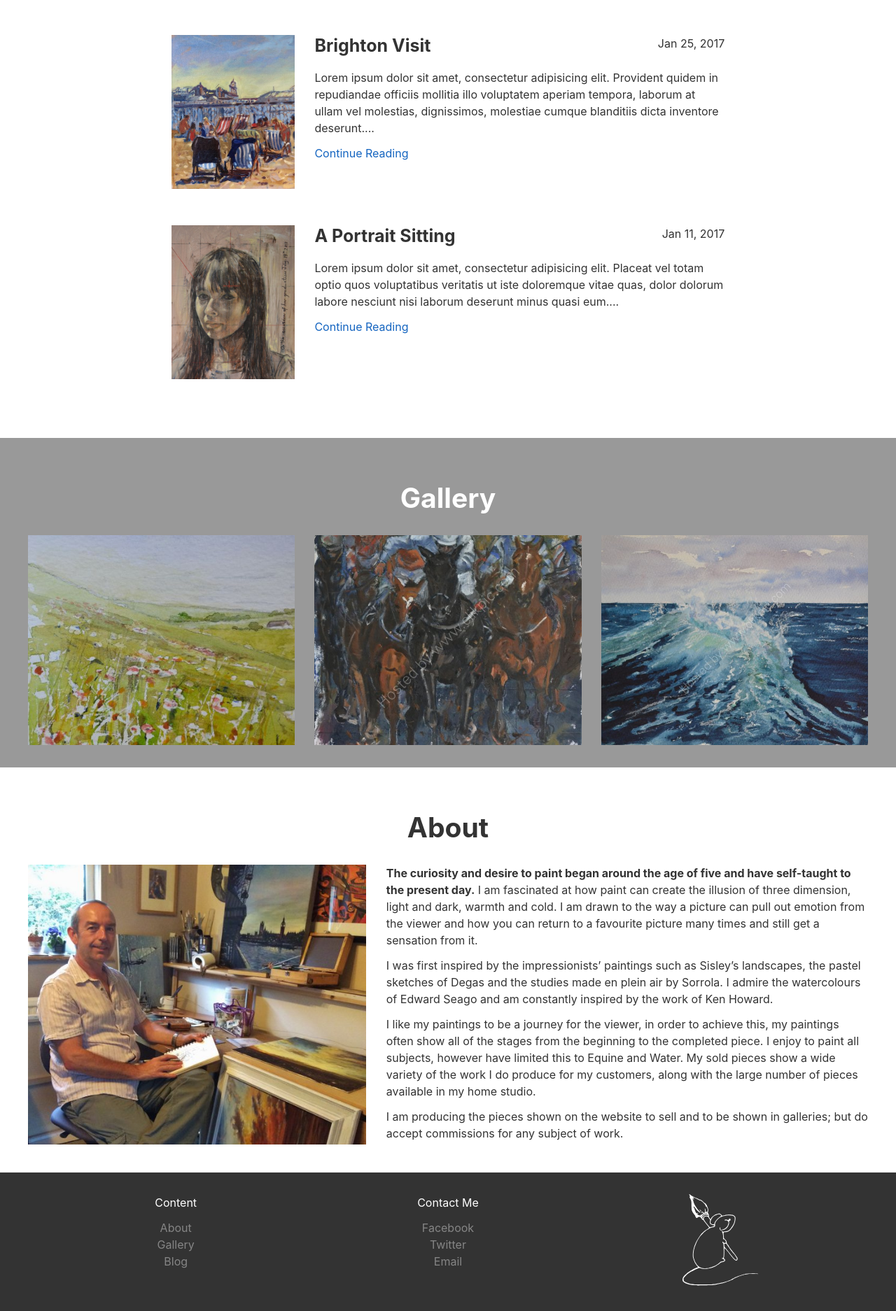
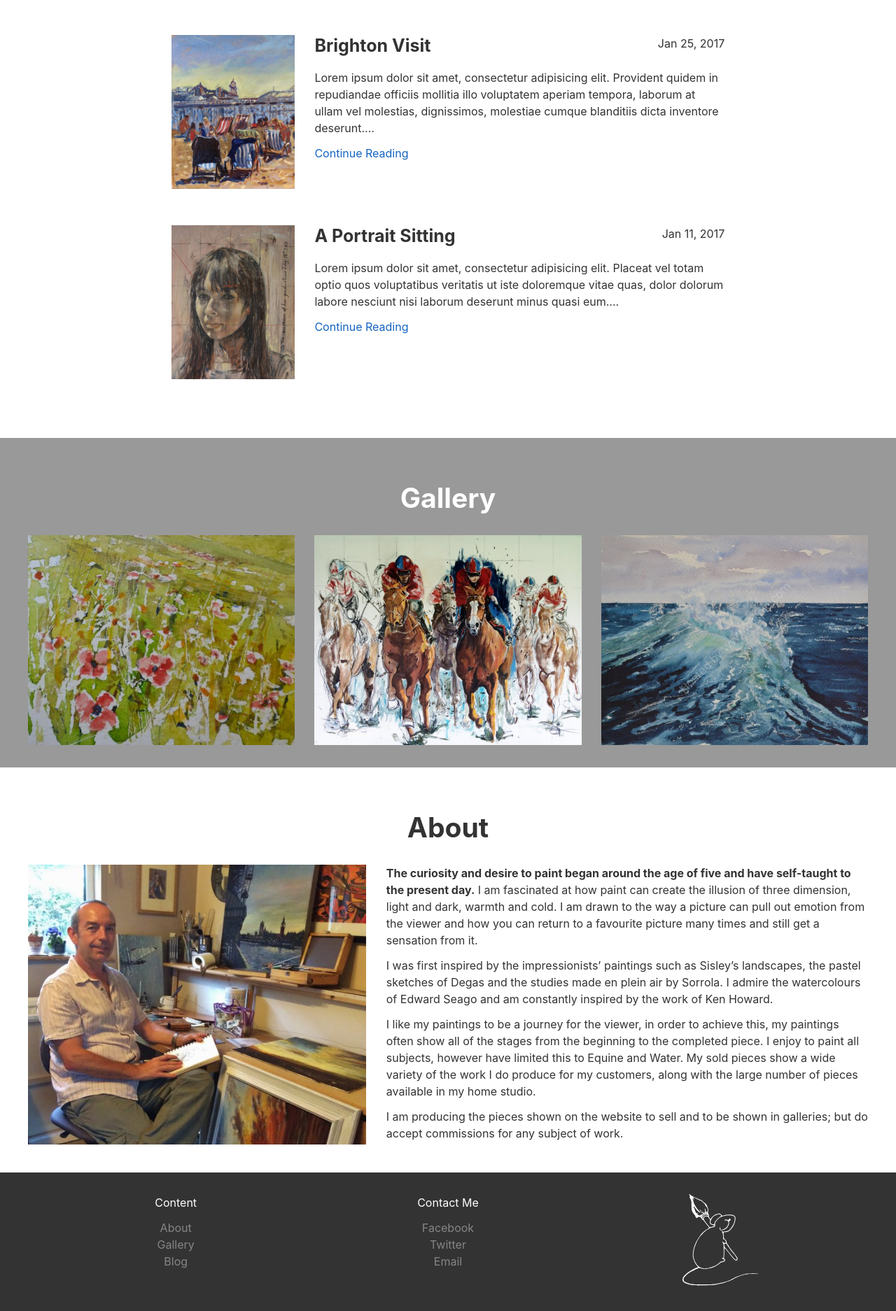
Before and after one commit to PaintTheMouse/test, a Jekyll site: the page built from index.html, in a window 1280 px wide. Shown: the part 1261-3135 px from the top of the page at 70% size. Built offline with Jekyll 4.4.1, drawn with Linux system fonts in a browser that asks for light colours; nearby versions of some CDN libraries.

Commit message:
gallery img background center bottom

```diff
--- a/_app/sass/style.scss
+++ b/_app/sass/style.scss
@@ -58,12 +58,15 @@ section {
   }
 }
 
+
 // Gallery
+
 .gallery-img-wrapper {
   @include span-columns(4);
   background-size: cover;
   background-repeat: no-repeat;
-  background-position: center;
+  background-position: center bottom;
+  // background-position-y: -50px;
   @include media($mobile) {
     @include span-columns(12);
     margin-bottom: $gutter;
--- a/index.html
+++ b/index.html
@@ -2,13 +2,11 @@
 layout: default
 title: Paint the Mouse
 ---
-
 <div class="masthead">
   <div class="container">
     <img class="masthead-title" src="images/logo/text_1line_white.png" alt="">
   </div>
 </div>
-
 <section id="blog" class="row-wrapper">
   <h1>Blog</h1>
   <div class="outer-container blog-post">
@@ -19,7 +17,9 @@ title: Paint the Mouse
     <div class="blog-text-wrapper">
       <div class="blog-date">Feb 03, 2017</div>
       <h4 class="blog-title">Exhibition in Spain</h4>
-        <p>I recently exhibited some of my work at Lorem ipsum dolor sit amet, consectetur adipisicing elit. Tenetur nostrum accusamus molestiae iste quaerat, sit neque maxime officiis, odio facere perferendis, deserunt voluptas veniam alias. Quisquam cumque obcaecati eius distinctio! </p>
+      <p>I recently exhibited some of my work at Lorem ipsum dolor sit amet, consectetur adipisicing elit. Tenetur nostrum accusamus
+        molestiae iste quaerat, sit neque maxime officiis, odio facere perferendis, deserunt voluptas veniam alias. Quisquam
+        cumque obcaecati eius distinctio! </p>
       <p class="continue-reading"><a href="detail-view.html">Continue Reading</a></p>
     </div>
   </div>
@@ -31,7 +31,9 @@ title: Paint the Mouse
     <div class="blog-text-wrapper">
       <div class="blog-date">Jan 25, 2017</div>
       <h4 class="blog-title">Brighton Visit</h4>
-        <p>Lorem ipsum dolor sit amet, consectetur adipisicing elit. Provident quidem in repudiandae officiis mollitia illo voluptatem aperiam tempora, laborum at ullam vel molestias, dignissimos, molestiae cumque blanditiis dicta inventore deserunt.... </p>
+      <p>Lorem ipsum dolor sit amet, consectetur adipisicing elit. Provident quidem in repudiandae officiis mollitia illo voluptatem
+        aperiam tempora, laborum at ullam vel molestias, dignissimos, molestiae cumque blanditiis dicta inventore deserunt....
+      </p>
       <p class="continue-reading"><a href="detail-view.html">Continue Reading</a></p>
     </div>
   </div>
@@ -43,7 +45,8 @@ title: Paint the Mouse
     <div class="blog-text-wrapper">
       <div class="blog-date">Jan 11, 2017</div>
       <h4 class="blog-title">A Portrait Sitting</h4>
-        <p>Lorem ipsum dolor sit amet, consectetur adipisicing elit. Placeat vel totam optio quos voluptatibus veritatis ut iste doloremque vitae quas, dolor dolorum labore nesciunt nisi laborum deserunt minus quasi eum.... </p>
+      <p>Lorem ipsum dolor sit amet, consectetur adipisicing elit. Placeat vel totam optio quos voluptatibus veritatis ut iste
+        doloremque vitae quas, dolor dolorum labore nesciunt nisi laborum deserunt minus quasi eum.... </p>
       <p class="continue-reading"><a href="detail-view.html">Continue Reading</a></p>
     </div>
   </div>
@@ -51,15 +54,11 @@ title: Paint the Mouse
 <section id="gallery" class="row-wrapper">
   <h1>Gallery</h1>
   <div class="outer-container">
-      <div class="gallery-img-wrapper"  style="background-image: url(images/DSC_0321.JPG)">
-        <!--<img class="gallery-img" src="images/DSC_0491.JPG" alt="">-->
-        <!--<a href="" background-image></a>-->
+    <div class="gallery-img-wrapper" style="background-image: url(images/DSC_0321.JPG)">
     </div>
-      <div class="gallery-img-wrapper" style="background-image: url(images/DSC_0494.JPG)">
-        <!--<img class="gallery-img" src="images/DSC_0494.JPG" alt="">-->
+    <div class="gallery-img-wrapper" style="background-image: url(images/IMG_0197_2.JPG)">
     </div>
     <div class="gallery-img-wrapper" style="background-image: url(images/DSC_0511.JPG)">
-        <!--<img class="gallery-img" src="images/DSC_0497.JPG" alt="">-->
     </div>
   </div>
 </section>
@@ -70,15 +69,15 @@ title: Paint the Mouse
       <img class="about-img" src="images/ray.JPG" alt="">
     </div>
     <div class="about-text-wrapper">
-        <p><strong>The curiosity and desire to paint began around the age of five and have self-taught to the present day.</strong>          I am fascinated at how paint can create the illusion of three dimension, light and dark, warmth and cold. I am
-          drawn to the way a picture can pull out emotion from the viewer and how you can return to a favourite picture many
-          times and still get a sensation from it. </p>
+      <p><strong>The curiosity and desire to paint began around the age of five and have self-taught to the present day.</strong>        I am fascinated at how paint can create the illusion of three dimension, light and dark, warmth and cold. I am drawn
+        to the way a picture can pull out emotion from the viewer and how you can return to a favourite picture many times
+        and still get a sensation from it. </p>
       <p>I was first inspired by the impressionists’ paintings such as Sisley’s landscapes, the pastel sketches of Degas and
-          the studies made en plein air by Sorrola. I admire the watercolours of Edward Seago and am constantly inspired
-          by the work of Ken Howard. </p>
-        <p>I like my paintings to be a journey for the viewer, in order to achieve this, my paintings often show all of the
-          stages from the beginning to the completed piece. I enjoy to paint all subjects, however have limited this to Equine
-          and Water. My sold pieces show a wide variety of the work I do produce for my customers, along with the large number
+        the studies made en plein air by Sorrola. I admire the watercolours of Edward Seago and am constantly inspired by
+        the work of Ken Howard. </p>
+      <p>I like my paintings to be a journey for the viewer, in order to achieve this, my paintings often show all of the stages
+        from the beginning to the completed piece. I enjoy to paint all subjects, however have limited this to Equine and
+        Water. My sold pieces show a wide variety of the work I do produce for my customers, along with the large number
         of pieces available in my home studio. </p>
       <p>
         I am producing the pieces shown on the website to sell and to be shown in galleries; but do accept commissions for any subject
--- a/style.css
+++ b/style.css
@@ -275,7 +275,7 @@ section h1 {
   width: 31.7615653177%;
   background-size: cover;
   background-repeat: no-repeat;
-  background-position: center;
+  background-position: center bottom;
   height: 300px;
   overflow: hidden; }
   .gallery-img-wrapper:last-child {
```
Also changed, not shown: images/IMG_0197_2.JPG (added), 1 other file. Lines whose indentation alone changed are shown as unchanged.
